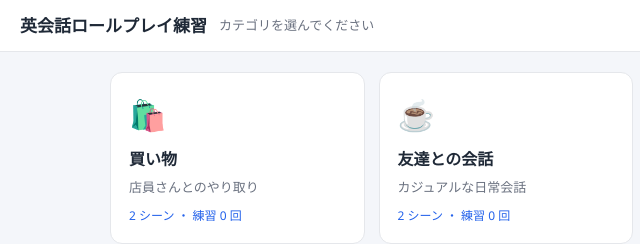
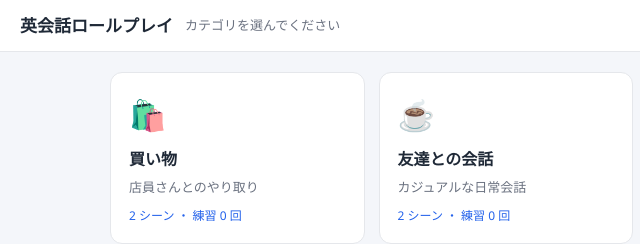
Before and after one commit to msawai-png/eikaiwa-roleplay, a plain HTML site: page index.html in a window 1280 px wide. Shown: the full height of the page, 0-640 px from the left. Drawn offline with Linux system fonts and the light colour scheme.

Commit message:
内容を更新

```diff
--- a/index.html
+++ b/index.html
@@ -3,7 +3,7 @@
 <head>
 <meta charset="UTF-8">
 <meta name="viewport" content="width=device-width, initial-scale=1.0">
-<title>英会話ロールプレイ練習</title>
+<title>英会話ロールプレイ</title>
 <style>
   :root {
     --bg: #f4f6fa;
@@ -217,7 +217,7 @@
 
 <header>
   <button id="backBtn" style="display:none">← 戻る</button>
-  <h1>英会話ロールプレイ練習</h1>
+  <h1>英会話ロールプレイ</h1>
   <span id="crumb"></span>
 </header>
 
```
Also changed, not shown: 1 other file.
